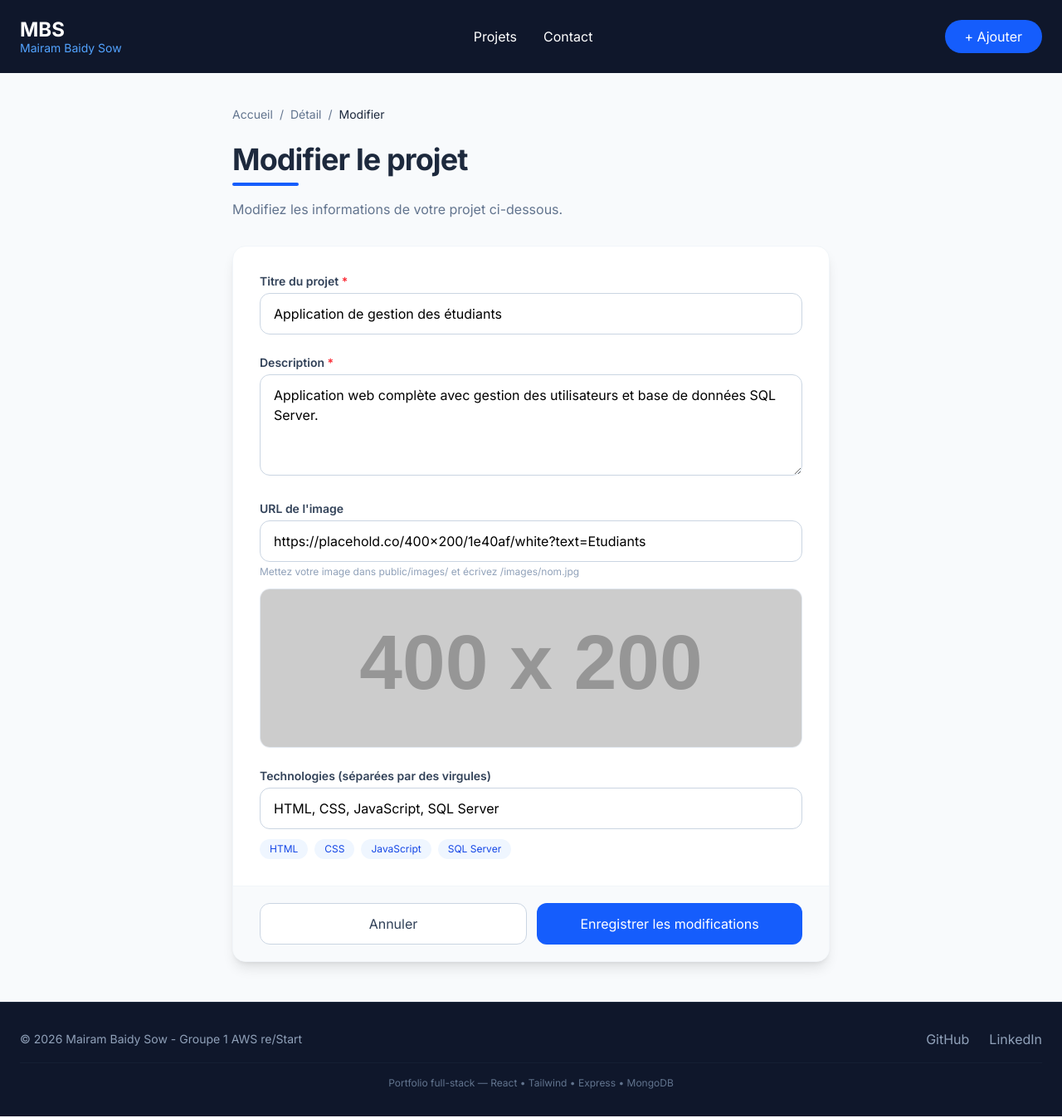
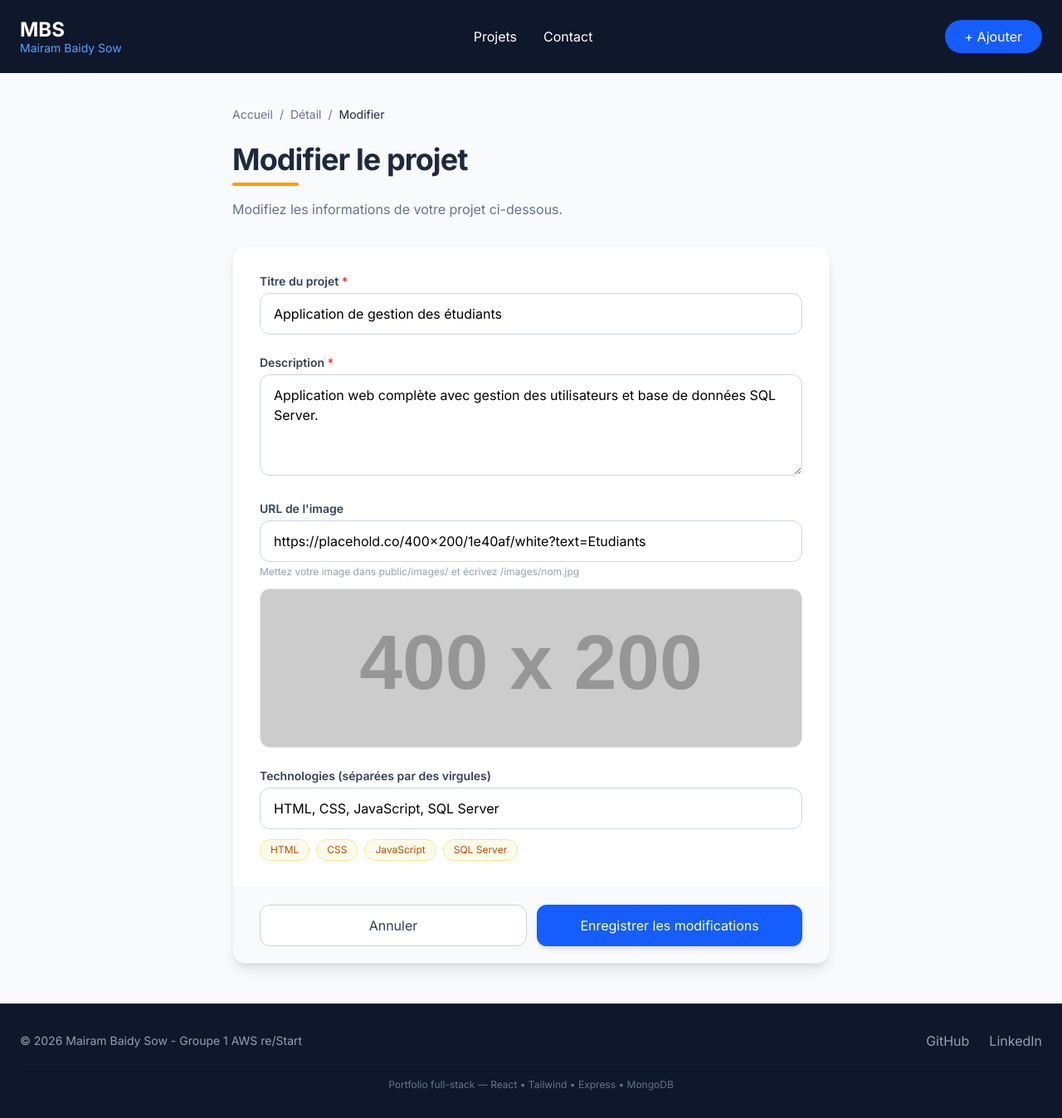
Before and after one commit to sowmariama/fullStack_portfolio, a React (Vite) app in the folder portfolio/03-react/: page /modifier/1 in a window 1280 px wide. Shown: the whole page at 83% size. Built offline with nearby package versions, Linux system fonts and the light colour scheme; data requests are answered from the project's data file.

Commit message:
design: ModifierProjet harmonisé avec accent amber

```diff
--- a/portfolio/03-react/src/pages/ModifierProjet.jsx
+++ b/portfolio/03-react/src/pages/ModifierProjet.jsx
@@ -1,3 +1,4 @@
+// ModifierProjet.jsx – Version finale avec accent amber
 import { useState, useEffect } from 'react';
 import { useParams, useNavigate, Link } from 'react-router-dom';
 import { getProjet, modifierProjet } from '../services/projetService';
@@ -80,7 +81,7 @@ function ModifierProjet() {
 
   if (chargement) return (
     <div className="text-center py-20">
-      <div className="w-12 h-12 border-4 border-blue-600 border-t-transparent rounded-full animate-spin mx-auto"></div>
+      <div className="w-12 h-12 border-4 border-amber-500 border-t-transparent rounded-full animate-spin mx-auto"></div>
       <p className="text-slate-500 mt-4">Chargement du projet...</p>
     </div>
   );
@@ -88,19 +89,21 @@ function ModifierProjet() {
   return (
     <div className="max-w-3xl mx-auto px-4 sm:px-6 py-8 sm:py-12">
 
+      {/* Fil d'Ariane avec accent */}
       <nav className="text-sm text-slate-500 mb-6">
-        <Link to="/" className="hover:text-blue-600">Accueil</Link>
+        <Link to="/" className="hover:text-amber-600 transition">Accueil</Link>
         <span className="mx-2">/</span>
-        <Link to={`/projet/${id}`} className="hover:text-blue-600">Détail</Link>
+        <Link to={`/projet/${id}`} className="hover:text-amber-600 transition">Détail</Link>
         <span className="mx-2">/</span>
         <span className="text-slate-800 font-medium">Modifier</span>
       </nav>
 
+      {/* En-tête */}
       <div className="mb-8">
         <h1 className="text-3xl sm:text-4xl font-bold text-slate-800 tracking-tight">
           Modifier le projet
         </h1>
-        <div className="w-20 h-1 bg-blue-600 rounded-full mt-2"></div>
+        <div className="w-20 h-1 bg-amber-500 rounded-full mt-2"></div>
         <p className="text-slate-500 mt-4">
           Modifiez les informations de votre projet ci-dessous.
         </p>
@@ -120,7 +123,7 @@ function ModifierProjet() {
               name="titre"
               value={form.titre}
               onChange={handleChange}
-              className={`w-full px-4 py-3 border rounded-xl focus:outline-none focus:ring-2 focus:ring-blue-500 transition ${
+              className={`w-full px-4 py-3 border rounded-xl focus:outline-none focus:ring-2 focus:ring-amber-500 transition ${
                 errors.titre ? 'border-red-500 bg-red-50' : 'border-slate-300'
               }`}
             />
@@ -137,7 +140,7 @@ function ModifierProjet() {
               value={form.description}
               onChange={handleChange}
               rows="4"
-              className={`w-full px-4 py-3 border rounded-xl focus:outline-none focus:ring-2 focus:ring-blue-500 transition ${
+              className={`w-full px-4 py-3 border rounded-xl focus:outline-none focus:ring-2 focus:ring-amber-500 transition ${
                 errors.description ? 'border-red-500 bg-red-50' : 'border-slate-300'
               }`}
             />
@@ -155,7 +158,7 @@ function ModifierProjet() {
               value={form.image}
               onChange={handleChange}
               placeholder="https://exemple.com/image.jpg ou /images/photo.jpg"
-              className="w-full px-4 py-3 border border-slate-300 rounded-xl focus:outline-none focus:ring-2 focus:ring-blue-500 transition"
+              className="w-full px-4 py-3 border border-slate-300 rounded-xl focus:outline-none focus:ring-2 focus:ring-amber-500 transition"
             />
             <p className="text-xs text-slate-400 mt-1">
               Mettez votre image dans public/images/ et écrivez /images/nom.jpg
@@ -183,7 +186,7 @@ function ModifierProjet() {
               value={form.technologies}
               onChange={handleChange}
               placeholder="React, Tailwind CSS, Node.js..."
-              className="w-full px-4 py-3 border border-slate-300 rounded-xl focus:outline-none focus:ring-2 focus:ring-blue-500 transition"
+              className="w-full px-4 py-3 border border-slate-300 rounded-xl focus:outline-none focus:ring-2 focus:ring-amber-500 transition"
             />
             {form.technologies && (
               <div className="flex flex-wrap gap-2 mt-3">
@@ -192,7 +195,7 @@ function ModifierProjet() {
                   if (!cleanTech) return null;
                   return (
                     <span key={idx}
-                          className="bg-blue-50 text-blue-700 text-xs px-3 py-1 rounded-full">
+                          className="bg-amber-50 text-amber-700 text-xs px-3 py-1 rounded-full font-medium border border-amber-200">
                       {cleanTech}
                     </span>
                   );
@@ -212,7 +215,8 @@ function ModifierProjet() {
           <button
             type="submit"
             disabled={loading}
-            className="flex-1 bg-blue-600 hover:bg-blue-700 text-white py-3 rounded-xl font-medium transition disabled:opacity-60">
+            className="flex-1 bg-blue-600 hover:bg-blue-700 text-white py-3 rounded-xl font-medium transition disabled:opacity-60 shadow-md hover:shadow-lg"
+          >
             {loading ? (
               <span className="flex items-center justify-center gap-2">
                 <svg className="animate-spin h-5 w-5 text-white" xmlns="http://www.w3.org/2000/svg" fill="none" viewBox="0 0 24 24">
```
